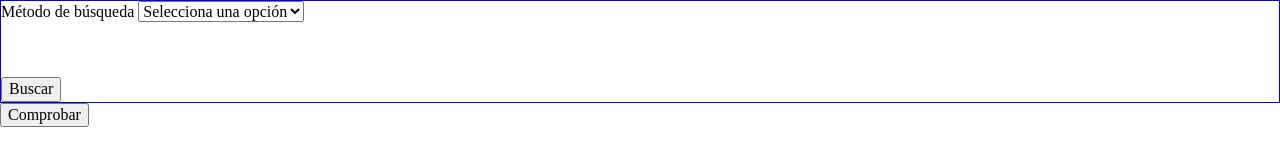
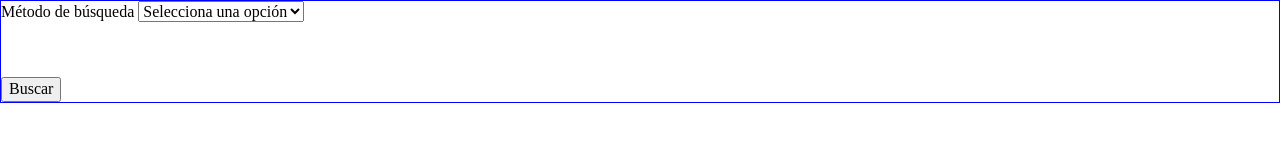
Before and after one commit to michellewallis/BolsaSL, a website: page pages/facturas.html in a window 1280 px wide. Drawn offline with Linux system fonts and the light colour scheme.

Commit message:
change structure

```diff
--- a/pages/facturas.html
+++ b/pages/facturas.html
@@ -61,7 +61,7 @@
 
     </div>
 
-    <input type="button" id="btn-porfi" value="Comprobar">
+
 
 
 
--- a/scripts/transacciones.js
+++ b/scripts/transacciones.js
@@ -74,11 +74,11 @@ nextPurchase.addEventListener('click', function (e) {
 
 //Leemos localStorage y lo dibujamos
 
+let arrTransactions= []
+
 buttonPurchase.addEventListener('click', function (e) {
 
         e.preventDefault();
-
-        let arrTransactions= []
 
         for(let i=0; i<localStorage.length; i++) {
         let key = localStorage.key(i);
```
